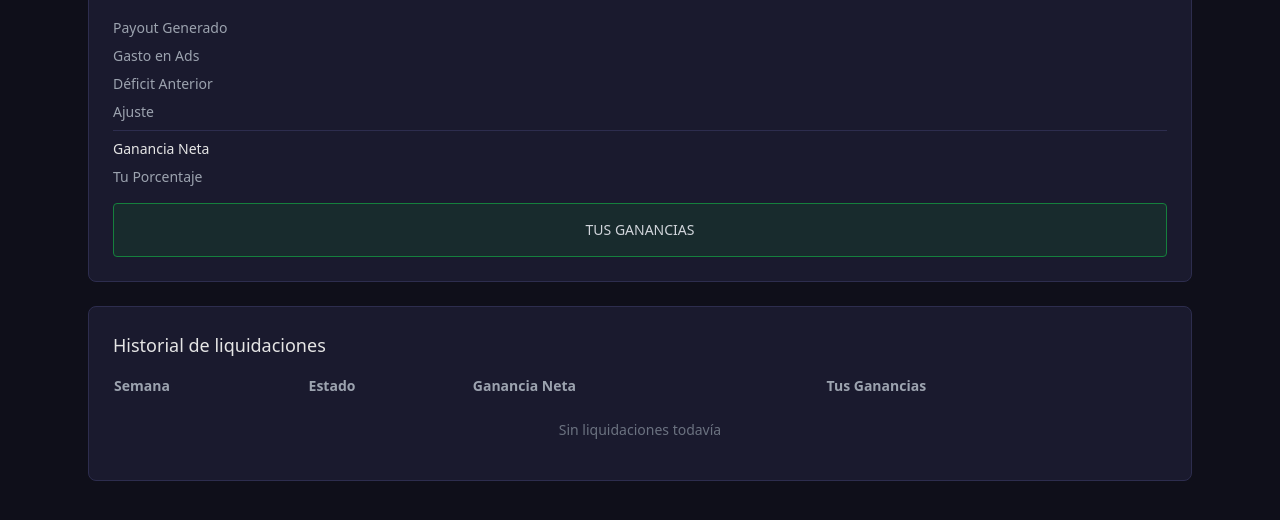
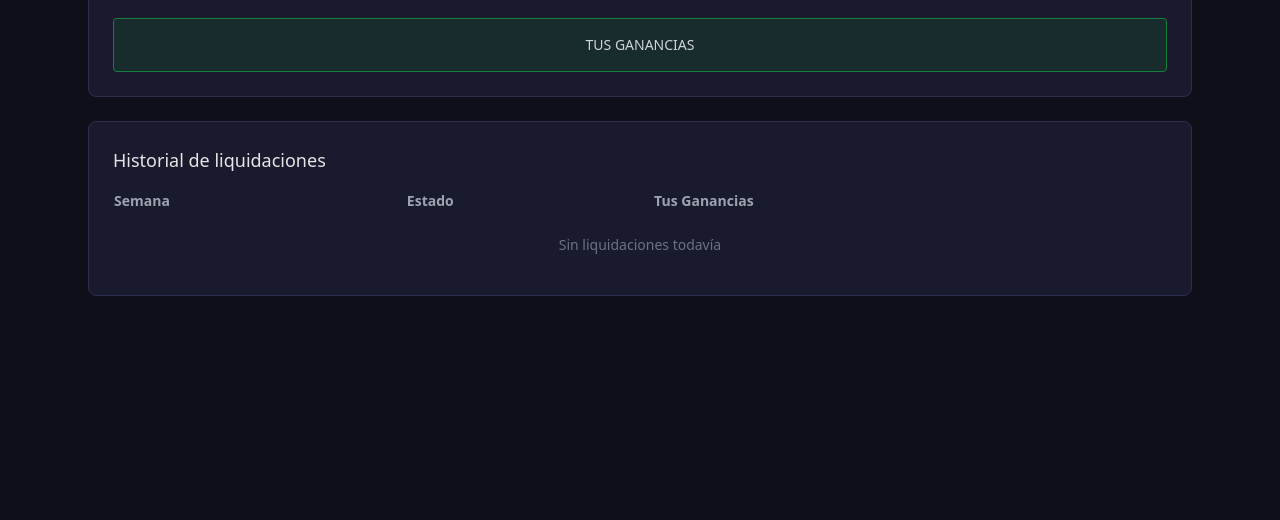
Before and after one commit to Alacranz/royalspace-automations, a Python web app: template dc-dashboard/app/templates/media_buyer/overview.html in a window 1280 px wide. Shown: the part 193-713 px from the top of the page. Run offline with Jinja, Linux system fonts and the light colour scheme; the template is opened without the code that fills it, so the values that code supplies are empty; some libraries are stand-ins or nearby versions.

Commit message:
fix(dc-dashboard): el MB nunca debe ver Payout/Ad Spend/Ganancia Neta/% ni el CSV con dixon_earnings
El waterfall del media buyer mostraba Ganancia Neta total y su porcentaje de
reparto (30%) junto a sus propias ganancias — con esos dos datos, el MB podía
calcular exactamente cuánto gana el partner (Ganancia Neta - Tus Ganancias, o
Tus Ganancias / % = Ganancia Neta). El MB ahora solo ve su número final de
ganancias (o el aviso de déficit sin desglose, que no revela el reparto ya
que durante un déficit nadie cobra).

También se encontró que /export/settlements.csv exportaba una columna
"dixon_earnings" literal, accesible por el rol MEDIA_BUYER — el CSV para ese
rol ahora solo incluye period/status/your_earnings.

Verificado localmente: el HTML del overview y el CSV ya no contienen ninguna
mención de Ganancia Neta, Payout, Ad Spend, porcentaje, ni ganancias de Dixon.

Co-Authored-By: Claude Sonnet 5 <noreply@anthropic.com>

```diff
--- a/dc-dashboard/app/templates/media_buyer/overview.html
+++ b/dc-dashboard/app/templates/media_buyer/overview.html
@@ -8,30 +8,16 @@
 
   {% if waterfall is none %}
     <p class="text-gray-400">Todavía no hay datos calculados para esta semana.</p>
-  {% else %}
-    <div class="space-y-2 text-sm">
-      <div class="flex justify-between"><span class="text-gray-400">Payout Generado</span><span>{{ waterfall.gross_payout }}</span></div>
-      <div class="flex justify-between"><span class="text-gray-400">Gasto en Ads</span><span>{{ waterfall.ad_spend }}</span></div>
-      <div class="flex justify-between"><span class="text-gray-400">Déficit Anterior</span><span>{{ waterfall.incoming_deficit }}</span></div>
-      {% if waterfall.adjustment != "$0.00" %}
-      <div class="flex justify-between"><span class="text-gray-400">Ajuste</span><span>{{ waterfall.adjustment }}</span></div>
-      {% endif %}
-      <div class="border-t border-[#2d2d4e] my-2"></div>
-      <div class="flex justify-between font-medium"><span>Ganancia Neta</span><span>{{ waterfall.net_profit }}</span></div>
-      <div class="flex justify-between"><span class="text-gray-400">Tu Porcentaje</span><span>{{ waterfall.share_pct }}</span></div>
-    </div>
-
-    {% if waterfall.no_profit %}
-    <div class="mt-4 bg-yellow-900/30 border border-yellow-700 text-yellow-200 text-sm rounded p-4">
+  {% elif waterfall.no_profit %}
+    <div class="bg-yellow-900/30 border border-yellow-700 text-yellow-200 text-sm rounded p-4">
       No hay ganancia distribuible para este período. El déficit de {{ waterfall.new_deficit }} se recuperará
       de ganancias futuras antes de distribuir comisiones.
     </div>
-    {% else %}
-    <div class="mt-4 bg-green-900/30 border border-green-700 rounded p-4 text-center">
+  {% else %}
+    <div class="bg-green-900/30 border border-green-700 rounded p-4 text-center">
       <div class="text-gray-300 text-sm">TUS GANANCIAS</div>
       <div class="text-3xl font-bold text-green-400">{{ waterfall.your_earnings }}</div>
     </div>
-    {% endif %}
   {% endif %}
 </div>
 
@@ -39,18 +25,17 @@
   <h2 class="text-lg font-medium mb-4">Historial de liquidaciones</h2>
   <table class="w-full text-sm">
     <thead class="text-gray-400 text-left">
-      <tr><th class="pb-2">Semana</th><th class="pb-2">Estado</th><th class="pb-2">Ganancia Neta</th><th class="pb-2">Tus Ganancias</th></tr>
+      <tr><th class="pb-2">Semana</th><th class="pb-2">Estado</th><th class="pb-2">Tus Ganancias</th></tr>
     </thead>
     <tbody>
       {% for s in history %}
       <tr class="border-t border-[#2d2d4e]">
         <td class="py-2">{{ s.period_start.strftime("%d/%m") }} - {{ s.period_end.strftime("%d/%m") }}</td>
         <td class="py-2">{{ s.status.value }}</td>
-        <td class="py-2">{{ money(s.net_profit_cents) }}</td>
         <td class="py-2">{{ money(s.mb_earnings_cents) }}</td>
       </tr>
       {% else %}
-      <tr><td colspan="4" class="py-4 text-gray-500 text-center">Sin liquidaciones todavía</td></tr>
+      <tr><td colspan="3" class="py-4 text-gray-500 text-center">Sin liquidaciones todavía</td></tr>
       {% endfor %}
     </tbody>
   </table>
```
Also changed, not shown: dc-dashboard/app/main.py (+19 -9 lines), dc-dashboard/app/routers/media_buyer.py (+4 -6 lines).
